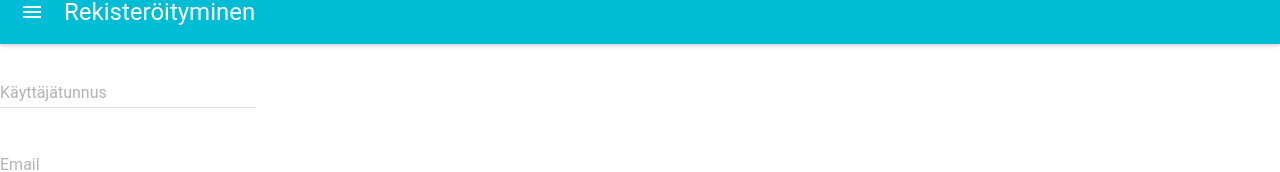
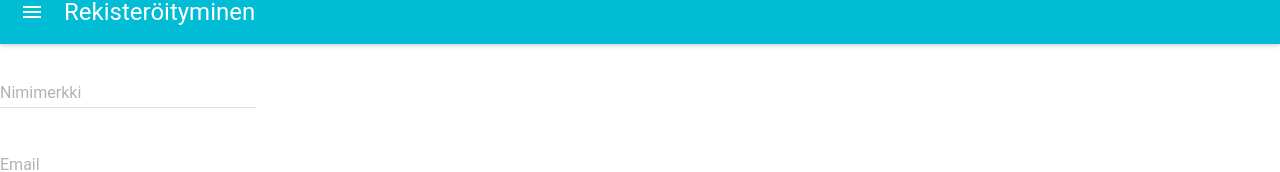
Before and after one commit to emmatuovinen/foorumi-client, a React (Create React App) app: page /keskustelu/alue/1 in a window 1280 px wide. Shown: the part 366-538 px from the top of the page. Built offline with nearby package versions, Linux system fonts and the light colour scheme.

Commit message:
Lisätty rekisteröitymislogiikkaa

```diff
--- a/src/apiClient.js
+++ b/src/apiClient.js
@@ -1,6 +1,5 @@
 import Axios from "axios";
 
-var apiBaseUrl = 'tähän api url';
 
 var dummytasot = [
   {
@@ -113,18 +112,16 @@ export function Kirjaudu(tiedot, callback) {
     else {
         callback(false);
     }
-    // Axios.post(apiBaseUrl+'kirjautuminen', kirjautumistieto)
-    // .then(function (response) {
-    //     if(response.data.code == 200) {
-    //         console.log("Kirjautuminen onnistui");
-    //     }
-    //     else if(response.data.code == 204) {
-    //         console.log("Salasana ja käyttäjätunnus eivät täsmää");
-    //     }
-    //     else {
-    //         console.log("Käyttäjää ei löydy");
-    //     }
-    // })
+
+}
+
+export function LisaaKayttaja(kayttaja, callback) {
+    var uusiKayttaja= {
+        "nimimerkki":kayttaja.nimimerkki,
+        "email": kayttaja.email,
+        "kuvaus": kayttaja.kuvaus
+    }
+    console.log(uusiKayttaja);
 }
 
 export default function() {}
--- a/src/components/Rekisterointi.js
+++ b/src/components/Rekisterointi.js
@@ -4,16 +4,24 @@ import AppBar from "material-ui/AppBar";
 import RaisedButton from "material-ui/RaisedButton";
 import TextField from "material-ui/TextField";
 import axios from "axios";
+import { LisaaKayttaja } from "../apiClient";
+
 
 class Rekisterointi extends Component {
   constructor(props) {
     super(props);
     this.state = {
-      kayttajatunnus: "",
+      nimimerkki: "",
       email: "",
       kuvaus: "",
       salasana: ""
     };
+  }
+
+  handleClick = luoKayttaja => {
+    LisaaKayttaja(luoKayttaja, response => {
+      console.log(response);
+    })
   }
 
   render() {
@@ -23,10 +31,10 @@ class Rekisterointi extends Component {
           <div>
             <AppBar title="Rekisteröityminen" />
             <TextField
-              hintText="Syötä käyttäjätunnus"
-              floatingLabelText="Käyttäjätunnus"
+              hintText="Syötä nimimerkki"
+              floatingLabelText="Nimimerkki"
               onChange={(event, uusiArvo) =>
-                this.setState({ kayttajatunnus: uusiArvo })
+                this.setState({ nimimerkki: uusiArvo })
               }
             />
             <br />
@@ -59,7 +67,7 @@ class Rekisterointi extends Component {
               label="Rekisteröidy"
               primary={true}
               style={style}
-              onClick={event => this.handleClick(event)}
+              onClick={event => this.handleClick(this.state)}
             />
           </div>
         </MuiThemeProvider>
```
